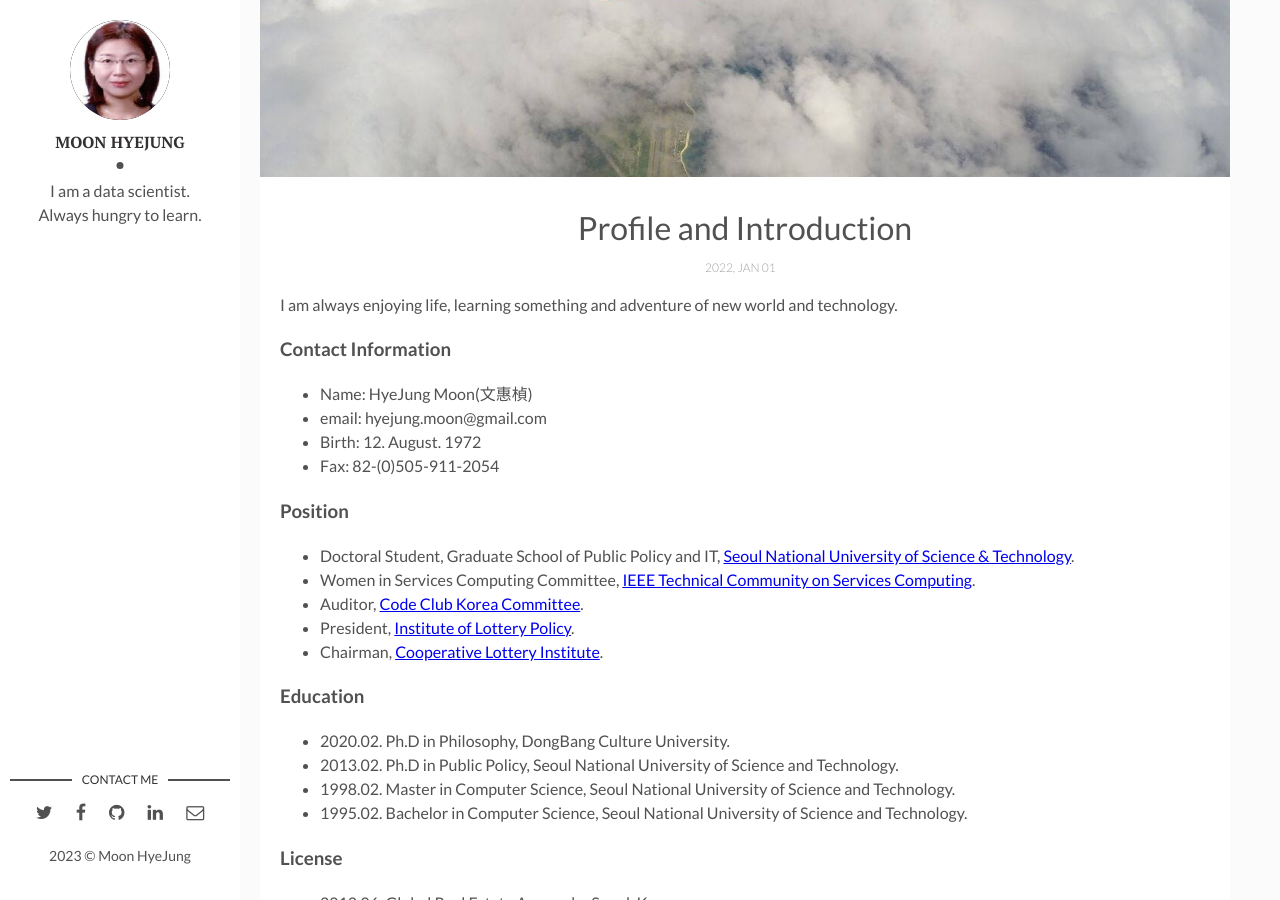
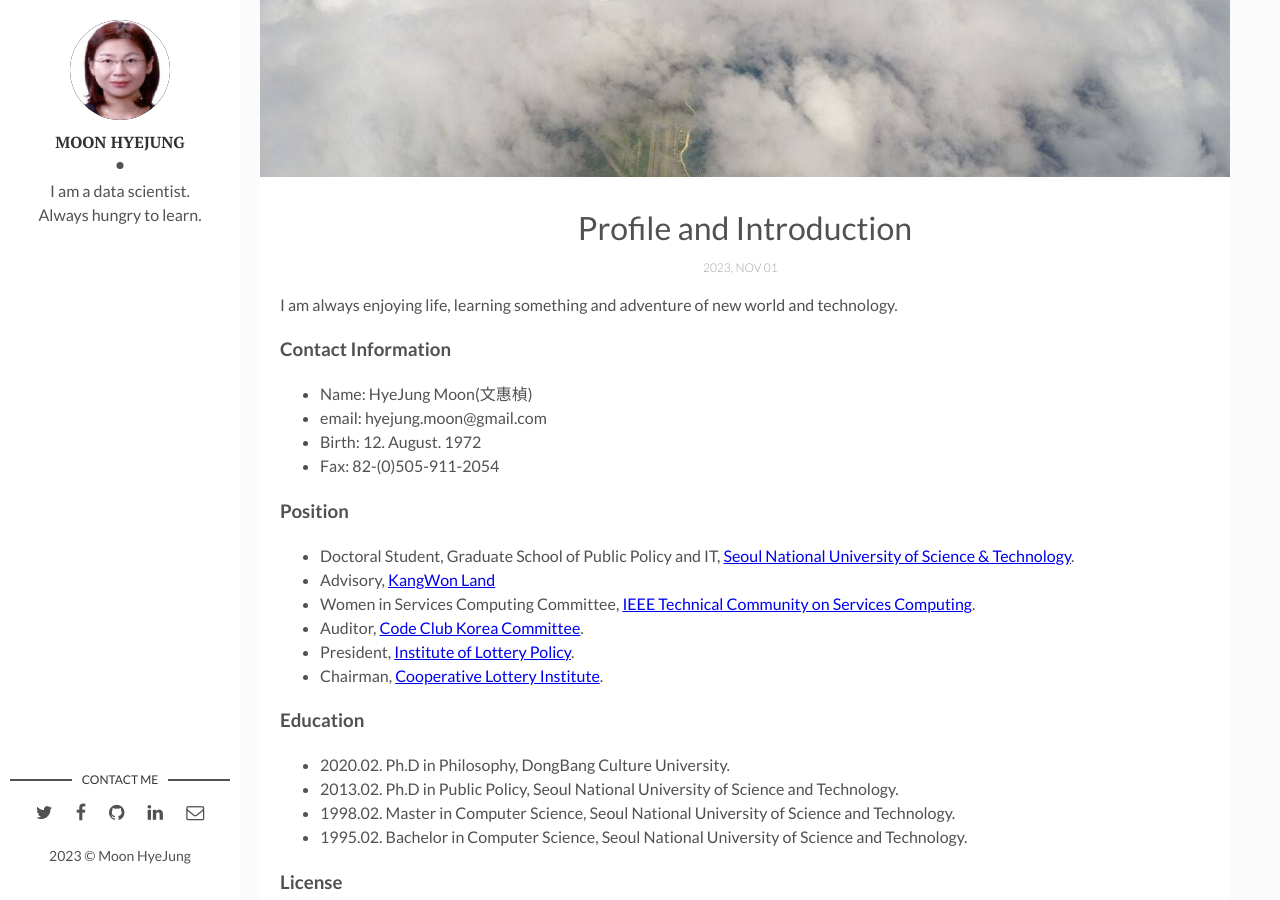
Before and after one commit to MoonHyeJung/moonhyejung.github.io, a Jekyll site: the page built from _posts/2022-01-01-profile-introduction.markdown, in a window 1280 px wide and 900 px high, scrolled down 343 px. Built offline with Jekyll 4.4.1, drawn with Linux system fonts in a browser that asks for light colours.

Commit message:
Update 2022-01-01-profile-introduction.markdown
add position

```diff
--- a/_posts/2022-01-01-profile-introduction.markdown
+++ b/_posts/2022-01-01-profile-introduction.markdown
@@ -1,8 +1,8 @@
 ---
 layout: post
 title: Profile and Introduction
-updated: 2022-01-01 13:00:00 +0300 #표시날짜
-date: 2022-01-01 13:00:00 +0300 #정렬순서
+updated: 2023-11-01 13:00:00 +0300 #표시날짜
+date: 2023-11-01 13:00:00 +0300 #정렬순서
 description: You’ll find this post in your `_posts` directory. Go ahead and edit it and re-build the site to see your changes. # Add post description (optional)
 img: sky.jpg # Add image post (optional)
 fig-caption: # Add figcaption (optional)
@@ -19,6 +19,7 @@ I am always enjoying life, learning something and adventure of new world and tec
 
 ### Position
 * Doctoral Student, Graduate School of Public Policy and IT, [Seoul National University of Science & Technology](https://www.seoultech.ac.kr/).
+* Advisory, [KangWon Land](https://kangwonland.high1.com/)
 * Women in Services Computing Committee, [IEEE Technical Community on Services Computing](http://tab.computer.org/tcsvc/).
 * Auditor, [Code Club Korea Committee](https://ko-kr.facebook.com/codeclubkorea/).
 * President, [Institute of Lottery Policy](http://www.lotterypolicy.com).
```
